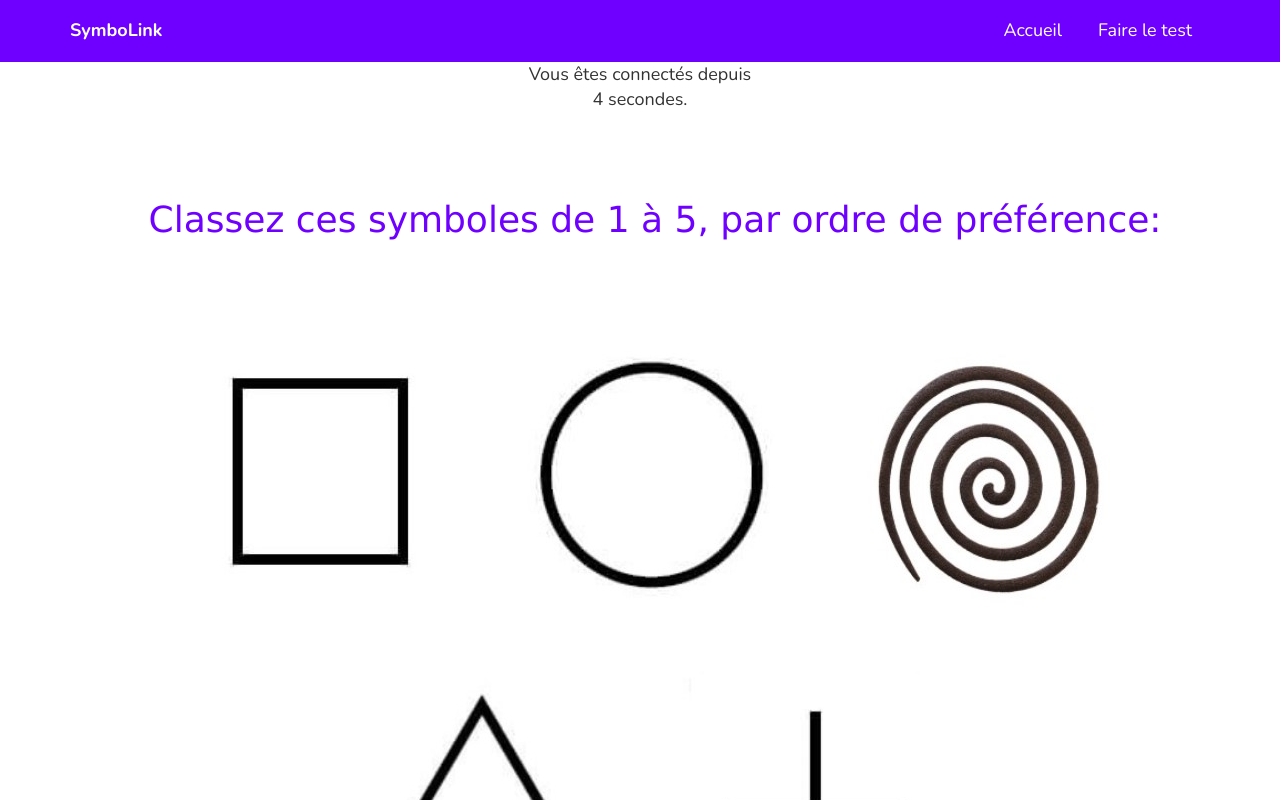
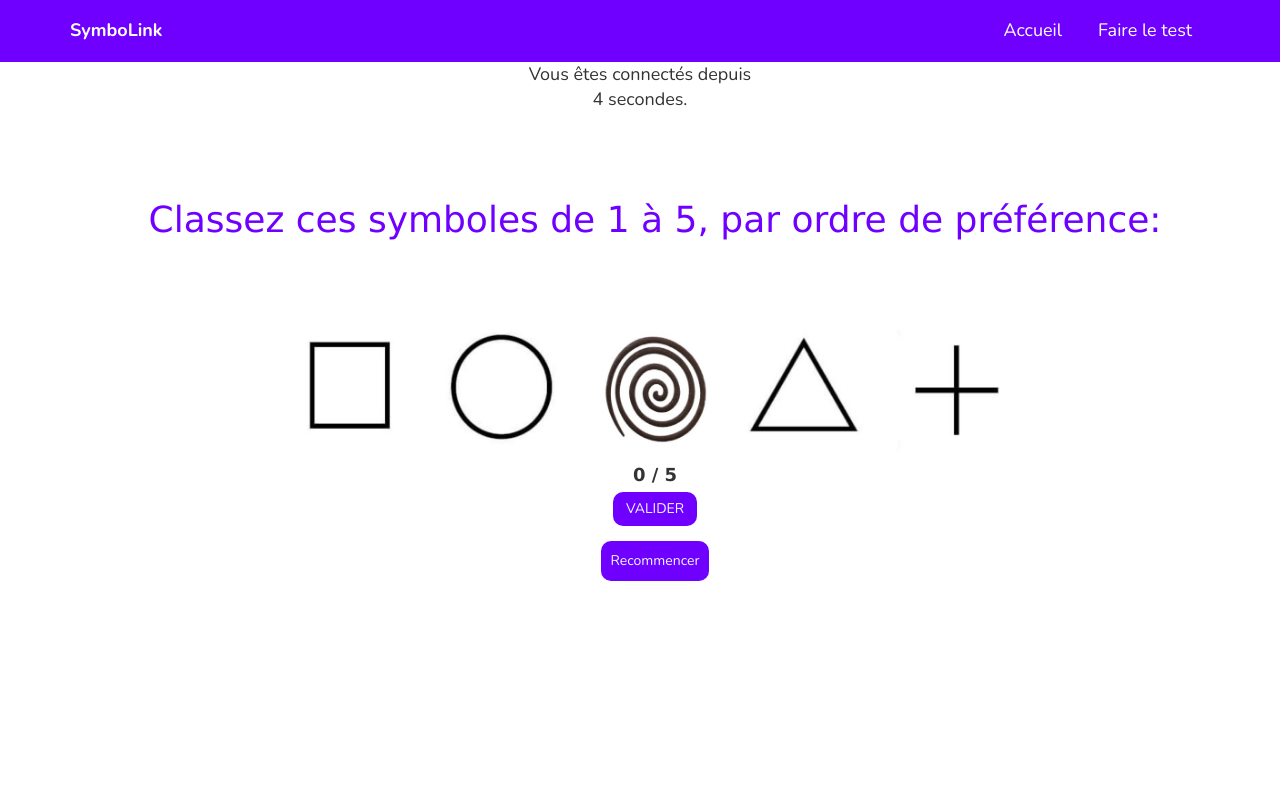
Before and after one commit to Bassaoud/symbolink, an Angular app: page /test in a window 1280 px wide. Shown: the top 800 px of the page. Built offline with nearby package versions, Linux system fonts and the light colour scheme.

Commit message:
Modifications in css résults page

```diff
--- a/src/app/resultspage/resultspage.component.html
+++ b/src/app/resultspage/resultspage.component.html
@@ -1,30 +1,44 @@
 
 <div class="container">
     <ul>
+<div class="positionsymbol">
 <li ><span class="position"><strong>Position 1: Là où vous pensez être</strong></span><br> Indique ce qui retient mon attention aujourd’hui, ce dans quoi j’investis mon énergie, ma motivation. Domaine sur lequel mon énergie est centrée (préoccupation du moment).</li>
 <h3>{{list[0].name}}</h3>
 <h4>{{list[0].symbolizes}}</h4>
 <p>{{list[0].explication}}</p>
+</div>
+<div class="positionsymbol">
 <li ><span class="position"><strong>Position 2: Une force/un talent inhérent à vous</strong></span><br> Correspond aux dons, qualités développées, ressources sur lesquelles je m’appuie. Ressource connue, acquise, naturelle.</li>
 <h3>{{list[1].name}}</h3>
 <h4>{{list[1].symbolizes}}</h4>
 <p>{{list[1].explication}}</p>
+</div>
+<div class="positionsymbol">
 <li ><span class="position"><strong>Position 4: Votre motivation - un évenement passé qui vous a mené à votre processus actuel</strong></span><br> Précise ce qui est acquis, qui est le fruit de beaucoup de travail, ressources acquises. Ce fut un sujet de réflexion et qui demanda du travail mais qui est complètement intégré.</li>
 <h3>{{list[3].name}}</h3>
 <h4>{{list[3].symbolizes}}</h4>
 <p>{{list[3].explication}}</p>
+</div>
+<div class="positionsymbol">
 <li ><span class="position"><strong>Position 5: Ancienne situation inachevée</strong></span><br> Spécifie ce qui est en friche, en développement. C’est une zone de difficulté en chantier pour laquelle je ne suis pas motivé mais que je n’ai pas besoin de la travailler car il se résoudra tout seul grâce au symbole en position 3 qui est le plus important.</li>
 <h3>{{list[4].name}}</h3>
 <h4>{{list[4].symbolizes}}</h4>
 <p>{{list[4].explication}}</p>
+</div>
+<div class="positionsymbol">
 <li ><span class="position"><strong>Position 3: Où vous êtes vraiment - la clé de votre évolution à ce moment de votre vie</strong></span><br> C'est le domaine qui est en friche, et qui est le plus important à développer, à travailler pour atteindre la position 1 et donner une réponse concrète au 5. C’est le domaine sur lequel je dois me centrer pour passer à l’étape suivante.</li>
 <h3>{{list[2].name}}</h3>
 <h4>{{list[2].symbolizes}}</h4>
 <p>{{list[2].explication}}</p>
+</div>
 </ul><br>
-<p>Les positions 2 et 4 sont les ressources, les forces laissées de côté et moins prioritaires.</p><br>
+<div class="explication">
+<p>Les positions 2 et 4 sont les ressources, les forces laissées de côté et moins prioritaires.</p>
+<p><strong>{{list[1].symbolizes}}</strong></p>
+<p><strong>{{list[3].symbolizes}}</strong></p><br>
 
-<p>Donc le symbole qui est en <span>position 3</span> est le domaine le plus important à travailler pour le moment.</p> <br>
-
+<p>Donc le symbole qui est en <span>position 3</span> est le domaine le plus important à travailler pour le moment.</p>
+<p><strong>{{list[2].symbolizes}}</strong></p>
+</div>
 <button><a href="/test" class="btn">Refaire le test</a></button>
 </div>
--- a/src/app/resultspage/resultspage.component.scss
+++ b/src/app/resultspage/resultspage.component.scss
@@ -20,6 +20,8 @@ li {
     list-style-type: none;
     border: 1px solid $primary;
     padding: 5px;
+    border-bottom: none;
+    border-right: none;
 }
 button {
     color: aliceblue;
@@ -29,3 +31,8 @@ button {
     font-family: 'Nunito', 'sans-serif';
 
 }
+
+.positionsymbol {
+    box-shadow: 12px 12px 2px 1px rgba(0, 0, 255, .2);
+    margin-bottom: 3em;
+}
--- a/src/app/testpage/testpage.component.scss
+++ b/src/app/testpage/testpage.component.scss
@@ -54,9 +54,9 @@ ul {
     border: 1px solid $primary;
 }
 
-.item img {
-    width: 80%;
-    height: auto;
+img {
+    width: 150px;
+	height: 150px;
 }
 
 .black {
@@ -67,5 +67,7 @@ background-color: green($color: #000000);
     background-color: $primary;
     }
 .symbol {
+display: flex;
 padding: 1px;
+
 }
```
